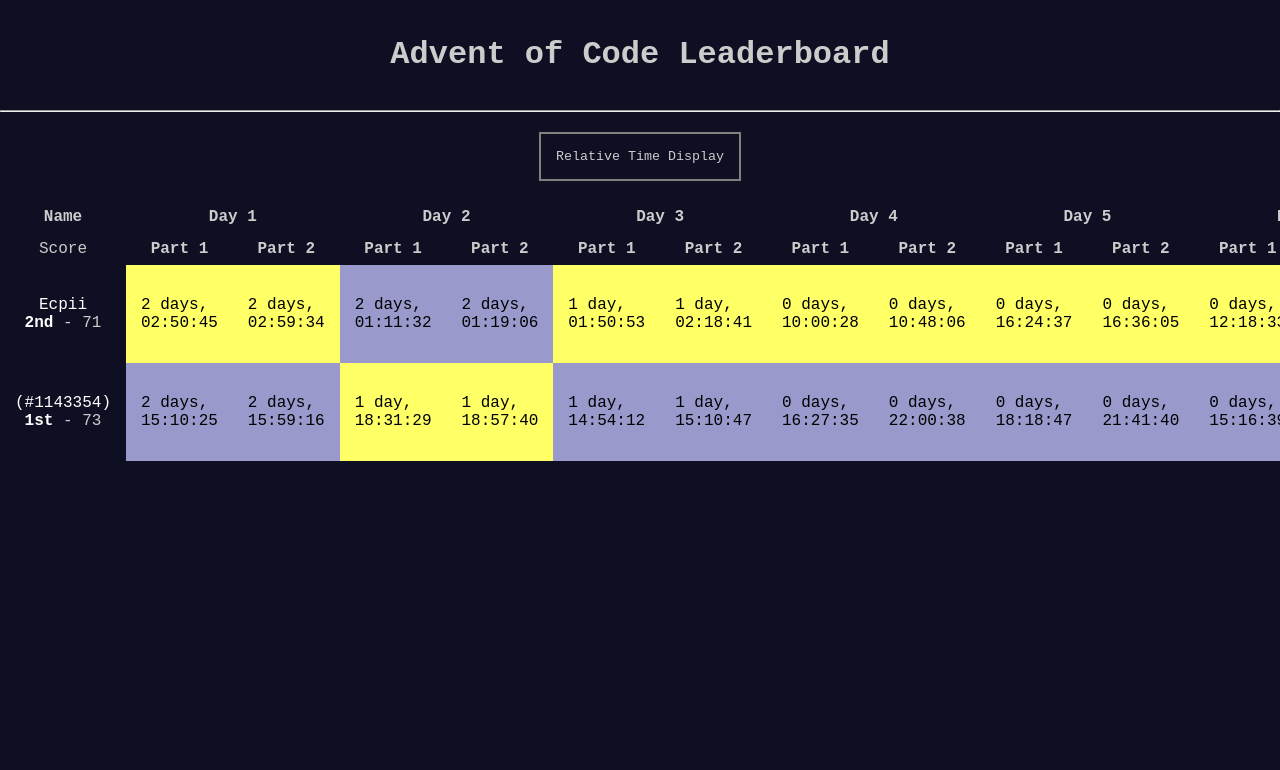
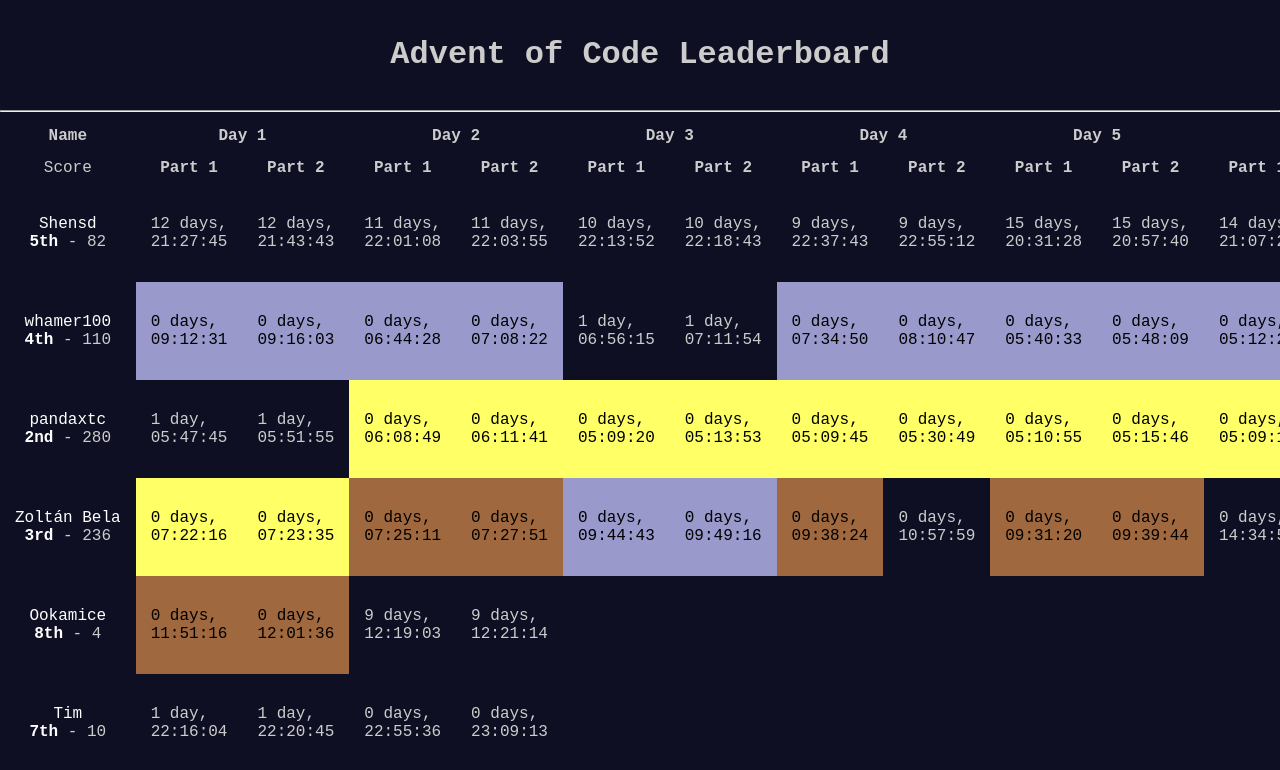
Before and after one commit to Ecpii/aoc-leaderboard-display, a React (Create React App) app: page / in a window 1280 px wide. Shown: the top 770 px of the page. Built offline with nearby package versions, Linux system fonts and the light colour scheme.

Commit message:
works for bigger things now wooo

```diff
--- a/src/App.css
+++ b/src/App.css
@@ -79,3 +79,8 @@
     background-color: #99c;
     color: #000;
 }
+
+.rank3 {
+    background-color: #9f683e;
+    color: #000;
+}
--- a/src/App.js
+++ b/src/App.js
@@ -9,7 +9,7 @@
     const [leaderboardPlacings, setLeaderboardPlacings] = useState([])
     const [relativeTimeUsed, setRelativeTimeUsed] = useState(true)
     const fetchLeaderboardData = () => {
-        fetch('data.json', {
+        fetch('otherdata.json', {
             headers: {
                 'Content-Type': 'application/json',
                 'Accept': 'application/json'
@@ -25,6 +25,9 @@
             });
     }
     const generateTimestampCell = ({cell: {value}}, puzzleDay) => {
+        if (value === undefined) {
+            return null
+        }
         let date = new Date(parseInt(value, 10) * 1000)
         let day = date.getDate()
         let minutes = '0' + date.getMinutes()
@@ -35,7 +38,7 @@
                 <>
                     <p className='timestamp-time'>
                         12/{day}
-                        <br />
+                        <br/>
                         {hours.substr(-2)}:{minutes.substr(-2)}:{seconds.substr(-2)}
                     </p>
                 </>
@@ -45,7 +48,7 @@
             return (
                 <p className='timestamp-time'>
                     {day - puzzleDay + ' day' + ((day - puzzleDay === 1) ? '' : 's')},
-                    <br />
+                    <br/>
                     {hours.substr(-2)}:{minutes.substr(-2)}:{seconds.substr(-2)}
                 </p>
             )
@@ -82,11 +85,15 @@
             let currentDayPlacings = []
             for (let memberIndex = 0; memberIndex < leaderboardData.length; memberIndex++) {
                 let puzzleTimestamps = leaderboardData[memberIndex]['completion_day_level']
+                let currentDay = Math.floor(i / 2) + 1
+                let currentPart = i % 2 + 1
                 currentDayTimes.push(
-                    parseInt(
-                        puzzleTimestamps[Math.floor(i / 2) + 1][i % 2 + 1]['get_star_ts'],
-                        10
-                    )
+                    (puzzleTimestamps[currentDay] === undefined
+                        || puzzleTimestamps[currentDay][currentPart] === undefined) ? Infinity :
+                        parseInt(
+                            puzzleTimestamps[currentDay][currentPart]['get_star_ts'],
+                            10
+                        )
                 )
             }
             for (let j = 0; j < currentDayTimes.length; j++) {
@@ -119,12 +126,12 @@
             <header className="App-header">
                 <h1>Advent of Code Leaderboard</h1>
                 <hr/>
-                <button onClick={() => setRelativeTimeUsed(!relativeTimeUsed)}>
-                    {relativeTimeUsed ? 'Relative' : 'Absolute'} Time Display
-                </button>
+                {/*<button onClick={() => setRelativeTimeUsed(!relativeTimeUsed)}>*/}
+                {/*    {relativeTimeUsed ? 'Relative' : 'Absolute'} Time Display*/}
+                {/*</button>*/}
                 <div className='tableArea'>
                     <div className='nameTable'>
-                        <NameTable lbData={leaderboardData} />
+                        <NameTable lbData={leaderboardData}/>
                     </div>
                     <div className='puzzleTable'>
                         <Table columns={puzzleColumns} data={leaderboardData}
--- a/src/PuzzleTableCell.js
+++ b/src/PuzzleTableCell.js
@@ -5,7 +5,7 @@
     const [cellHovered, setCellHovered] = useState(false)
 
     return (
-        <td {...cell.getCellProps()} className={'rank' + rank}
+        <td {...cell.getCellProps()} className={cell.value === undefined ? '' : 'rank' + rank}
             onMouseEnter={() => setCellHovered(true)}
             onMouseLeave={() => setCellHovered(false)}>
             {cellHovered ?
```
Also changed, not shown: 1 other file (tests, documents, lock files or other folders).
